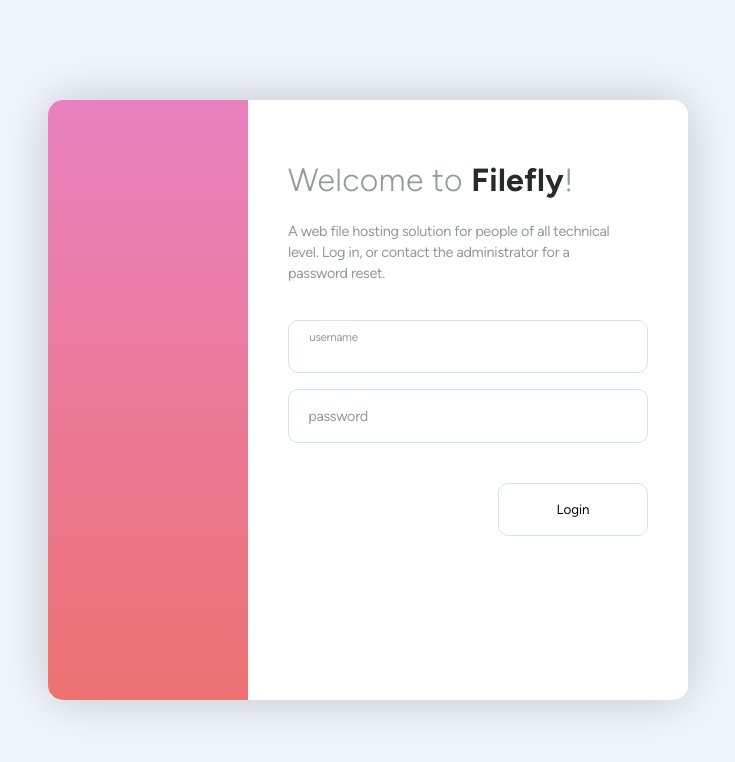
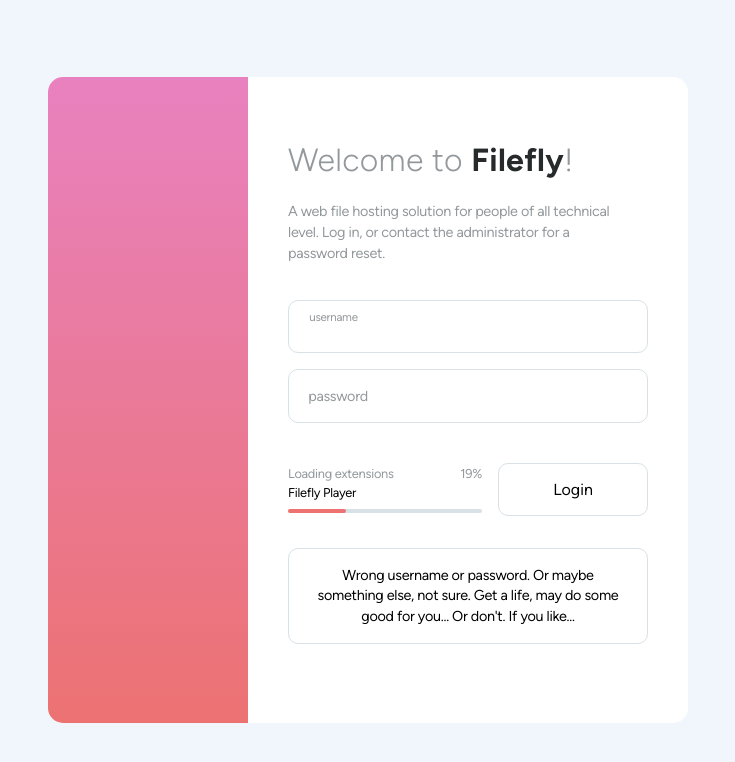
Before and after one commit to 4S1ght/FileFly, a Svelte app: page / in a window 1280 px wide. Shown: the top 762 px of the page, without its empty margins (272-1007 px from the left). Built offline with nearby package versions, Linux system fonts and the light colour scheme.

Commit message:
[add] Login screen status & errors

```diff
--- a/client/src/App.svelte
+++ b/client/src/App.svelte
@@ -1,6 +1,7 @@
 <script lang="ts">
 
     // Components =============================================================
+
     import Login from './views/login/Login.svelte'
 
     // Lib ====================================================================
--- a/client/src/app.scss
+++ b/client/src/app.scss
@@ -34,6 +34,7 @@
     --l1-text-dark:     #494E53;
     --l1-text-light:    #92989B;
     --l1-outline:       #d8e1e6;
+    --l1-highlight:     #F2F7F9;
 
     // Level 2
     --l2-bg:            #F0F6FB;
@@ -42,6 +43,7 @@
     --l2-text-dark:     #494E53;
     --l2-text-light:    #838A8E;
     --l2-outline:       #BDC8CE;
+    --l2-highlight:     #DFEAF1;
 
 }
 
--- a/client/src/views/login/Login.svelte
+++ b/client/src/views/login/Login.svelte
@@ -12,11 +12,13 @@
 
     /** Displays in which part is currently the loading process. Loading user
      * data, extensions, etc... */
-    let _loadStage = ""
+    let _loadStage = "Loading extensions"
     /** Displays the progress of the current loading stage. */
-    let _loadStageProgress = 0
+    let _loadStageProgress = 19
     /** Displays what item is currently being loaded.*/
-    let _loadItem = ""
+    let _loadItem = "Filefly Player"
+    /** Displays login and loading issues. */
+    let _loadIssue = "Wrong username or password. Or maybe something else, not sure. Get a life, may do some good for you... Or don't. If you like..."
 
     // Code ===================================================================
 
@@ -46,19 +48,22 @@
 
         <div class="content">
             <h1>Welcome to <b>Filefly</b>!</h1>
-            <p>A web file hosting solution for people of all technical level. Log in, or contact the administrator for a password reset.</p>
+            <p class="brief">A web file hosting solution for people of all technical level. Log in, or contact the administrator for a password reset.</p>
             <Input placeholder="username" type="text"     bind:value={_username} bind:input={usernameInput} on:enter={focusPwd} />
             <Input placeholder="password" type="password" bind:value={_password} bind:input={passwordInput} on:enter={submit} />
             <div class="data-row">
                 <div class="load-status">
-                    <p class="load-info">{_loadStage} <span>{_loadStageProgress || ''}</span></p>
+                    <p class="load-info">{_loadStage} <span>{_loadStageProgress ? _loadStageProgress + '%' : ''}</span></p>
                     <p class="load-item">{_loadItem}</p>
-                    <div class="loadbar">
+                    <div class="loader">
                         <div></div>
                     </div>
                 </div>
                 <button type="submit">Login</button>
             </div>
+            <p class="login-feedback">
+                {_loadIssue}
+            </p>
         </div>
 
     </form>
@@ -81,33 +86,34 @@
     .login-widget {
         background-color: var(--l1-bg);
         border-radius: 15px;
-        box-shadow: 0 0 50px rgba(0, 0, 0, 0.2);
+        // box-shadow: 0 0 50px rgba(137, 181, 211, 0.2);
         display: grid;
         grid-template-columns: 200px 1fr;
         margin: 1.5rem;
 
         .banner {
             background: linear-gradient(0deg, rgba(236,114,114,1) 0%, rgba(232,129,191,1) 100%);
-            height: 600px;
+            height: 100%;
             width: 200px;
             border-top-left-radius: 15px;
             border-bottom-left-radius: 15px;
         }
 
         .content {
-            padding: 2.5rem;
+            padding: 4rem 2.5rem;
             max-width: 360px;
 
             > h1 {
                 font-size: 2rem;
                 font-weight: 300;
+                margin-top: 0;
                 color: var(--l1-text-light);
                 > b {
                     color: var(--l1-heading);
                 }
             }
 
-            > p {
+            > p.brief {
                 color: var(--l1-text-light);
                 max-width: 90%;
                 margin-bottom: 2.3rem;
@@ -117,9 +123,11 @@
                 background: none;
                 border: solid 1px var(--l1-outline);
                 border-radius: 10px;
-                padding: 1.1rem;
+                padding: 1rem;
+                font-size: 1rem;
+                cursor: pointer;
                 &:hover, &:focus {
-                    background-color: var(--l1-outline);
+                    background-color: var(--l1-highlight);
                 }
             }
 
@@ -128,6 +136,53 @@
                 grid-template-columns: 1fr 150px;
                 gap: 1rem;
                 margin-top: 2.5rem;
+
+                .load-status {
+                    display: flex;
+                    flex-direction: column;
+                    justify-content: center;
+
+                    .load-info {
+                        font-size: 0.8rem;
+                        margin: 0;
+                        color: var(--l1-text-light);
+                        position: relative;
+                        > span {
+                            position: absolute;
+                            right: 0;
+                        }
+                    }
+                    .load-item {
+                        font-size: 0.8rem;
+                        margin: 0 0 0.4rem 0;
+                        color: var(--l1-text);
+                    }
+
+                    .loader {
+                        height: 4px;
+                        width: 100%;
+                        border-radius: 4px;
+                        background-color: var(--l1-outline);
+                        > div {
+                            height: 100%;
+                            width: 30%;
+                            border-radius: 4px;
+                            background-color: var(--l1-mc);
+                        }
+                    }
+                }
+            }
+
+            .login-feedback {
+                text-align: center;
+                margin-top: 2rem;
+                border: solid 1px var(--l1-outline);
+                border-radius: 10px;
+                padding: 1rem 1.5rem;
+                span {
+                    color: red;
+                    font-size: 20px;
+                }
             }
 
         }
```
